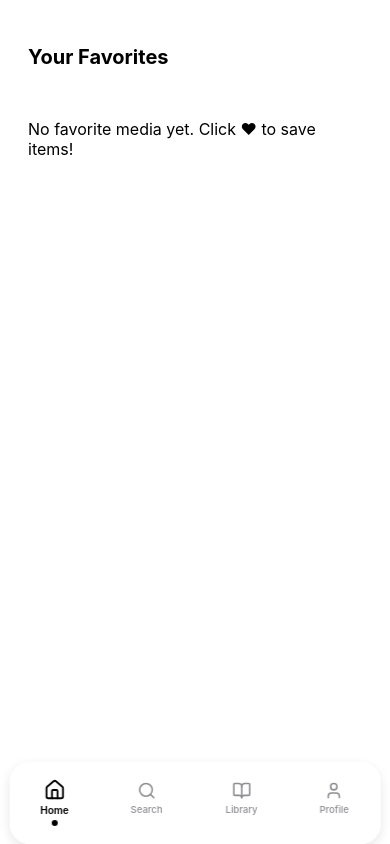
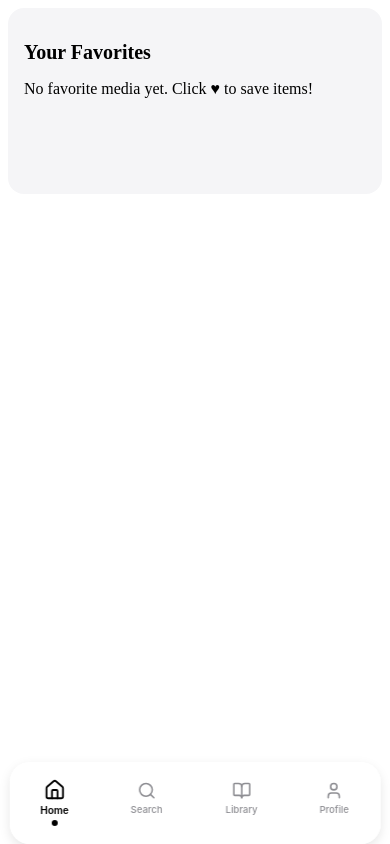
Before and after one commit to beanguap/Atmo, a React (Vite) app: page / in a window 390 px wide. Built offline with nearby package versions, Linux system fonts and the light colour scheme.

Commit message:
Refactor global styles for improved font handling and mobile support; enhance ShelfView styles to prevent navbar overlap and improve layout

```diff
--- a/src/styles/Global.css
+++ b/src/styles/Global.css
@@ -3,14 +3,22 @@
   --background-color: #F5F5F7;
   --card-shadow: 0 4px 10px rgba(0, 0, 0, 0.1);
   --transition-speed: 0.2s;
+  --font-family: -apple-system, BlinkMacSystemFont, "SF Pro", "Helvetica Neue", sans-serif;
 }
 
 body {
-  font-family: -apple-system, BlinkMacSystemFont, "SF Pro", "Helvetica Neue", sans-serif;
+  font-family: var(--font-family);
   background-color: var(--background-color);
   color: var(--primary-color);
   margin: 0;
   padding: 0;
+  -webkit-font-smoothing: antialiased;
+  text-rendering: optimizeLegibility;
+}
+
+/* Apply font globally */
+html, body, button, input, select, textarea {
+  font-family: var(--font-family);
 }
 
 /* Add smooth scrolling */
@@ -18,21 +26,30 @@ html {
   scroll-behavior: smooth;
 }
 
+/* Reset styles */
 * {
   margin: 0;
   padding: 0;
   box-sizing: border-box;
 }
 
-/* Better touch handling for mobile */
+/* Prevent navbar overlap */
+.home-container, .library-container {
+  padding-bottom: 80px;
+}
+
+/* Links should inherit font and color */
+a {
+  font-family: var(--font-family);
+  color: inherit;
+  text-decoration: none;
+}
+
+/* Ensure touch-friendly interactions */
 @media (hover: none) {
   * {
     -webkit-tap-highlight-color: transparent;
   }
-}
-
-.home-container {
-  padding-bottom: 60px; /* Prevents Navbar overlap */
 }
 
 /* Dark mode support */
@@ -42,4 +59,9 @@ html {
     --background-color: #1C1C1E;
     --card-shadow: 0 4px 10px rgba(0, 0, 0, 0.2);
   }
+
+  body {
+    background-color: var(--background-color);
+    color: var(--primary-color);
+  }
 }
--- a/src/styles/ShelfView.css
+++ b/src/styles/ShelfView.css
@@ -1,9 +1,8 @@
 .shelf-container {
-  padding: 20px;
-  display: flex;
-  flex-direction: column;
-  gap: 24px;
-  font-family: -apple-system, BlinkMacSystemFont, "SF Pro", "Helvetica Neue", sans-serif;
+  padding: 16px;
+  background: #F5F5F7;
+  border-radius: 16px;
+  padding-bottom: 80px; /* Extra space to prevent last item from being hidden */
 }
 
 .shelf {
@@ -11,7 +10,13 @@
   padding: 16px;
   border-radius: 16px;
   box-shadow: 0 4px 10px rgba(0, 0, 0, 0.1);
+  margin-bottom: 16px;
   overflow: hidden;
+}
+
+/* Ensure last shelf has extra margin before the nav bar */
+.shelf:last-child {
+  margin-bottom: 90px; /* Prevent last section from being hidden behind navbar */
 }
 
 .shelf-title {
```
